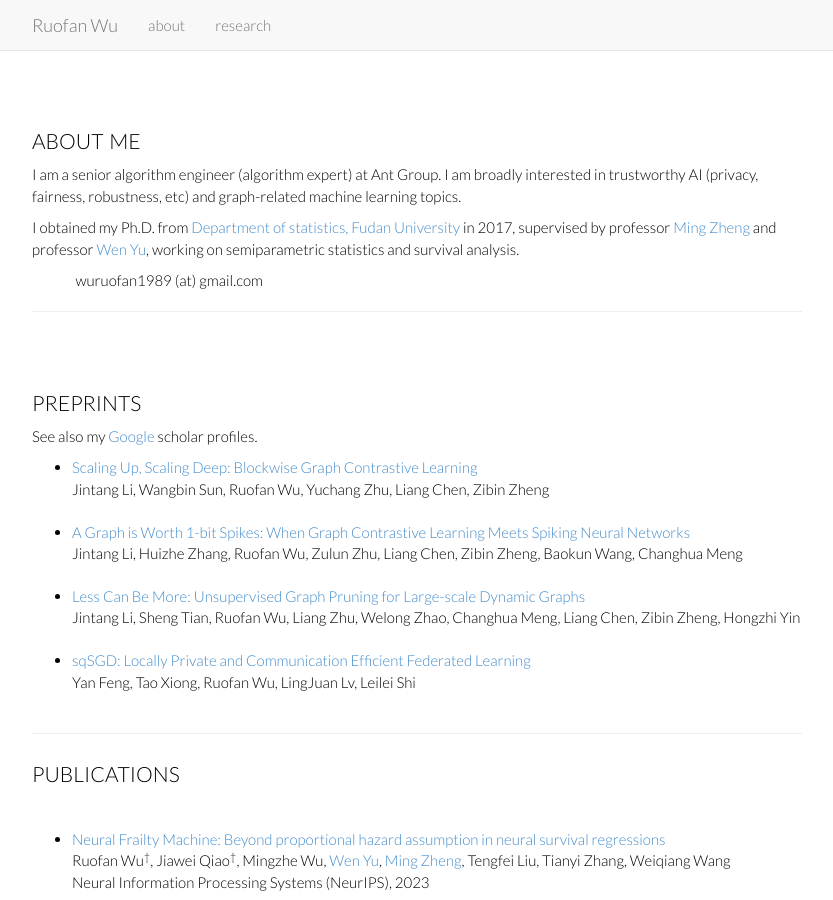
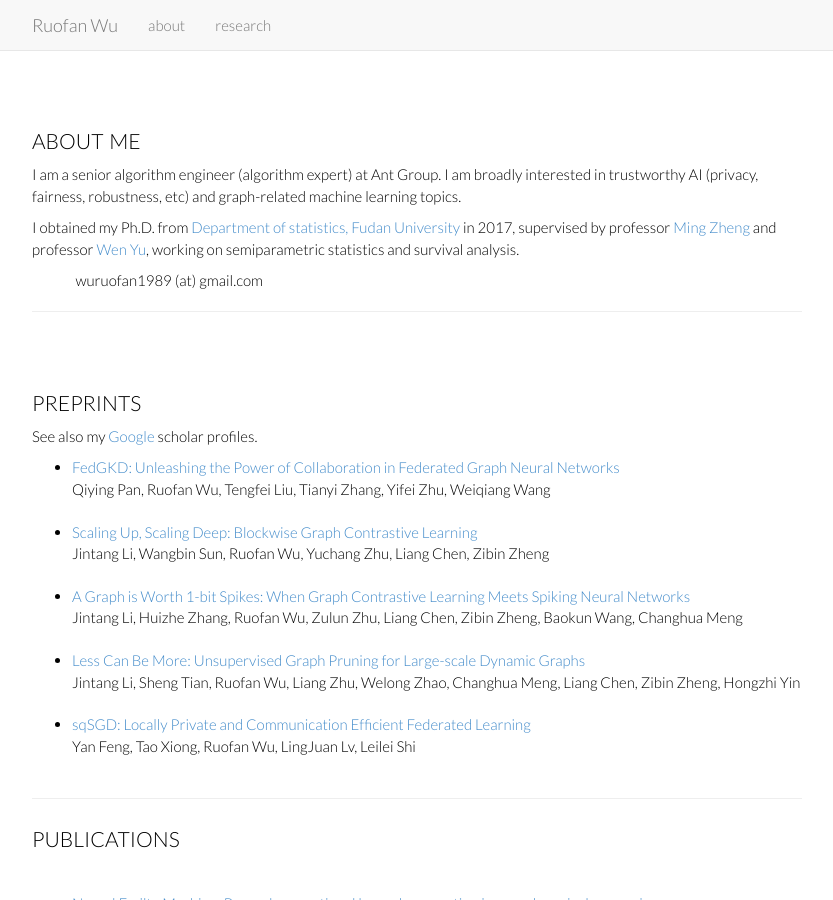
Before and after one commit to Rorschach1989/rorschach1989.github.io, a Jekyll site: the page index.html, which Jekyll copies as it is, in a window 1280 px wide and 900 px high. Shown: the whole window, without its empty margins (223-1056 px from the left). Built offline with Jekyll 4.4.1, drawn with Linux system fonts in a browser that asks for light colours; nearby versions of some CDN libraries; library files that are not in the unit come from our copies.

Commit message:
Update FedGKD

```diff
--- a/index.html
+++ b/index.html
@@ -115,6 +115,13 @@
 	  scholar profiles.
 	  <br>
 	  <ul>
+
+		<li> <a href="https://arxiv.org/abs/2309.09517">
+			FedGKD: Unleashing the Power of Collaboration in Federated Graph Neural Networks </a><br>
+			Qiying Pan, Ruofan Wu, Tengfei Liu, Tianyi Zhang, Yifei Zhu, Weiqiang Wang
+			<br>
+			<br>
+		</li>
 
 		<li> <a href="https://arxiv.org/abs/2306.02117">
 			Scaling Up, Scaling Deep: Blockwise Graph Contrastive Learning </a><br>
```
